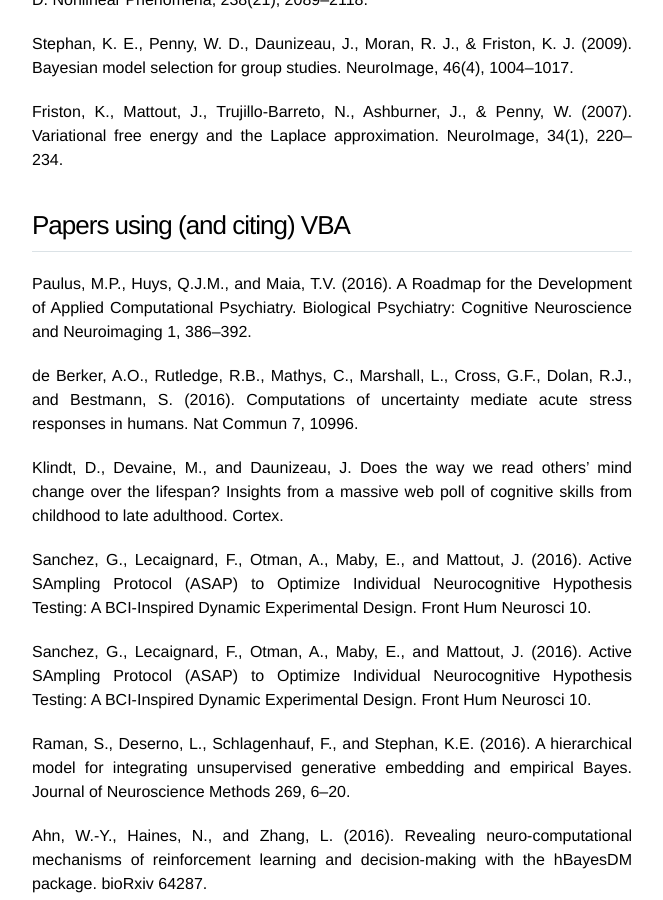
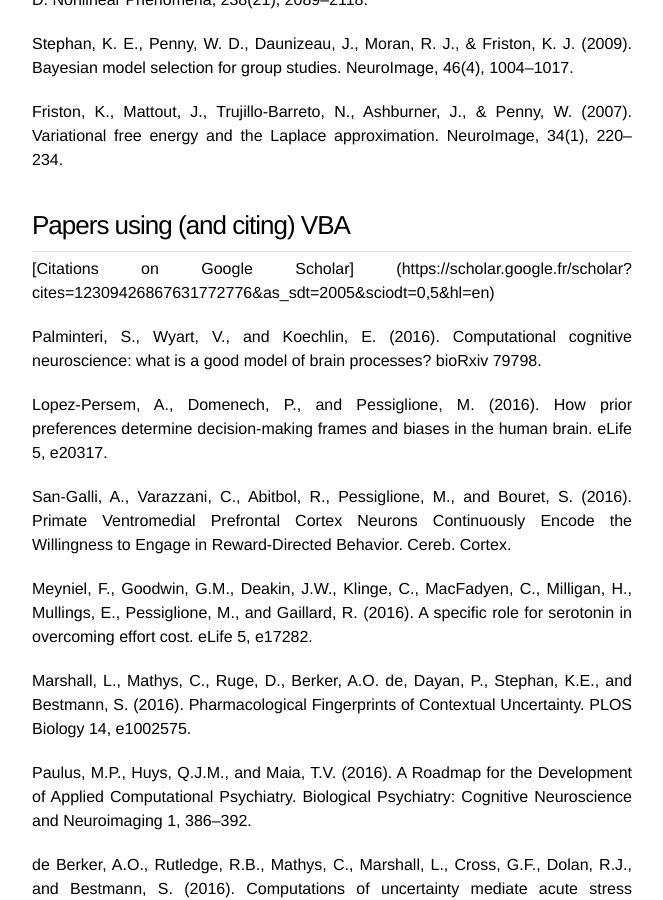
Before and after one commit to MBB-team/VBA-toolbox, a Jekyll site: the page built from references/index.html, in a window 1280 px wide and 900 px high, scrolled down 585 px. Shown: the whole window, without its empty margins (308-971 px from the left). Built offline with Jekyll 4.4.1, drawn with Linux system fonts in a browser that asks for light colours; nearby versions of some CDN libraries.

Commit message:
Update index.html

```diff
--- a/references/index.html
+++ b/references/index.html
@@ -36,6 +36,28 @@
 
 
 <h2>Papers using (and citing) VBA</h2>
+
+[Citations on Google Scholar] (https://scholar.google.fr/scholar?cites=12309426867631772776&as_sdt=2005&sciodt=0,5&hl=en)
+
+<p>
+  Palminteri, S., Wyart, V., and Koechlin, E. (2016). Computational cognitive neuroscience: what is a good model of brain processes? bioRxiv 79798.
+</p>
+
+<p>
+  Lopez-Persem, A., Domenech, P., and Pessiglione, M. (2016). How prior preferences determine decision-making frames and biases in the human brain. eLife 5, e20317.
+</p>
+
+<p>
+  San-Galli, A., Varazzani, C., Abitbol, R., Pessiglione, M., and Bouret, S. (2016). Primate Ventromedial Prefrontal Cortex Neurons Continuously Encode the Willingness to Engage in Reward-Directed Behavior. Cereb. Cortex.
+</p>
+
+<p>
+  Meyniel, F., Goodwin, G.M., Deakin, J.W., Klinge, C., MacFadyen, C., Milligan, H., Mullings, E., Pessiglione, M., and Gaillard, R. (2016). A specific role for serotonin in overcoming effort cost. eLife 5, e17282.
+</p>
+
+<p>
+  Marshall, L., Mathys, C., Ruge, D., Berker, A.O. de, Dayan, P., Stephan, K.E., and Bestmann, S. (2016). Pharmacological Fingerprints of Contextual Uncertainty. PLOS Biology 14, e1002575.
+</p>
 
 <p>
   Paulus, M.P., Huys, Q.J.M., and Maia, T.V. (2016). A Roadmap for the Development of Applied Computational Psychiatry. Biological Psychiatry: Cognitive Neuroscience and Neuroimaging 1, 386–392.
```
